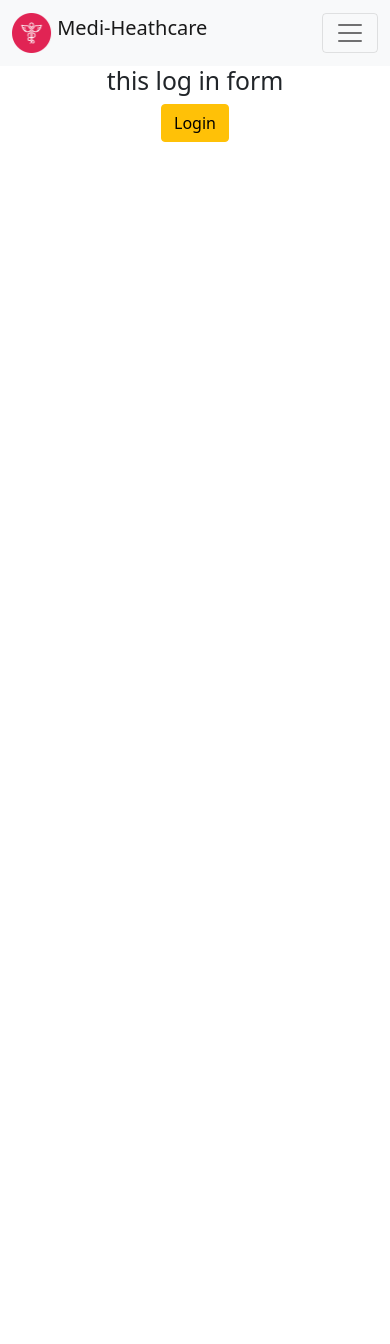
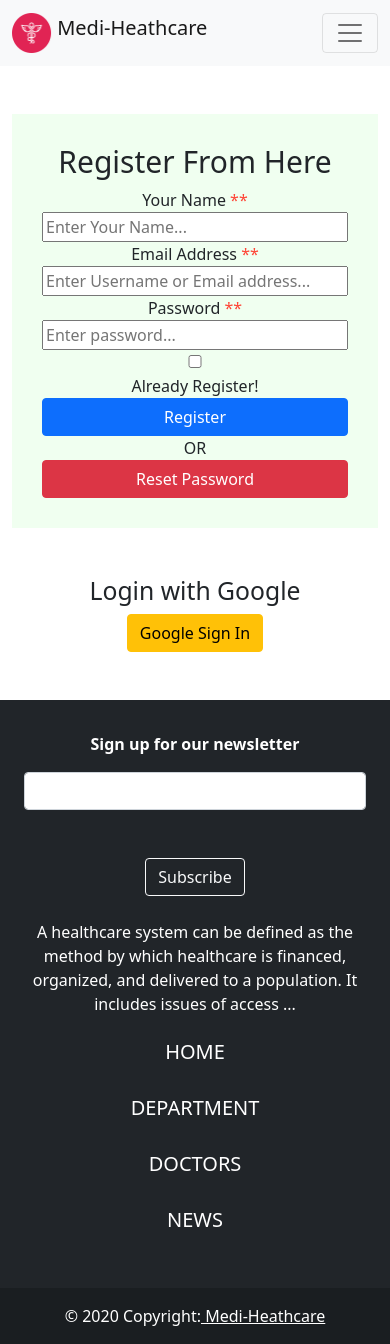
Before and after one commit to MdAbdulKayumKhan/medi-heathcare, a React (Create React App) app: page /login in a window 390 px wide. Before the commit the page ends 844 px from the top, so only its background shows below. Built offline with nearby package versions, Linux system fonts and the light colour scheme; no server answers.

Commit message:
login by email password

```diff
--- a/src/Pages/Home/Service/Service.js
+++ b/src/Pages/Home/Service/Service.js
@@ -14,7 +14,7 @@ const Service = ({service}) => {
                         <img src={img} alt="" />
                     </div>
                     <div className="service-content">
-                        <h3><a href="#">{name}</a></h3>
+                        <h3><Link to="#">{name}</Link></h3>
                         <p>{description.slice(0, 100)}</p>
                         <Link to={`/news/${id}`}><Button variant="primary">Details</Button></Link>
                     </div>
--- a/src/Pages/Home/Shared/Footer/Footer.js
+++ b/src/Pages/Home/Shared/Footer/Footer.js
@@ -6,27 +6,27 @@ const Footer = () => {
     return (
         <div>
 
-            <footer class="bg-dark text-center text-white footer">
-                <div class="container p-4">
-                    <section class="">
+            <footer className="bg-dark text-center text-white footer">
+                <div className="container p-4">
+                    <section className="">
                         <form action="">
-                            <div class="row d-flex justify-content-center">
+                            <div className="row d-flex justify-content-center">
 
-                                <div class="col-auto">
-                                    <p class="pt-2">
+                                <div className="col-auto">
+                                    <p className="pt-2">
                                         <strong>Sign up for our newsletter</strong>
                                     </p>
                                 </div>
-                                <div class="col-md-5 col-12">
+                                <div className="col-md-5 col-12">
 
-                                    <div class="form-outline form-white mb-4">
-                                        <input type="email" id="form5Example21" class="form-control" />
-                                        <label class="form-label" for="form5Example21"></label>
+                                    <div className="form-outline form-white mb-4">
+                                        <input type="email" id="form5Example21" className="form-control" />
+                                        <label className="form-label" htmlFor="form5Example21"></label>
                                     </div>
                                 </div>
-                                <div class="col-auto">
+                                <div className="col-auto">
 
-                                    <button type="submit" class="btn btn-outline-light mb-4">
+                                    <button type="submit" className="btn btn-outline-light mb-4">
                                         Subscribe
                                     </button>
                                 </div>
@@ -34,88 +34,88 @@ const Footer = () => {
                         </form>
                     </section>
 
-                    <section class="mb-4">
+                    <section className="mb-4">
                         <p>
                         A healthcare system can be defined as the method by which healthcare is financed, organized, and delivered to a population. It includes issues of access ...
                         </p>
                     </section>
 
-                    <section class="">
+                    <section className="">
 
-                        <div class="row">
+                        <div className="row">
 
-                            <div class="col-lg-3 col-md-6 mb-4 mb-md-0">
-                                <h5 class="text-uppercase">Home</h5>
+                            <div className="col-lg-3 col-md-6 mb-4 mb-md-0">
+                                <h5 className="text-uppercase">Home</h5>
 
-                                {/* <ul class="list-unstyled mb-0">
+                                {/* <ul className="list-unstyled mb-0">
                                     <li>
-                                        <a href="#!" class="text-white">Link 1</a>
+                                        <a href="#!" className="text-white">Link 1</a>
                                     </li>
                                     <li>
-                                        <a href="#!" class="text-white">Link 2</a>
+                                        <a href="#!" className="text-white">Link 2</a>
                                     </li>
                                     <li>
-                                        <a href="#!" class="text-white">Link 3</a>
+                                        <a href="#!" className="text-white">Link 3</a>
                                     </li>
                                     <li>
-                                        <a href="#!" class="text-white">Link 4</a>
+                                        <a href="#!" className="text-white">Link 4</a>
                                     </li>
                                 </ul> */}
                             </div>
 
-                            <div class="col-lg-3 col-md-6 mb-4 mb-md-0">
-                                <h5 class="text-uppercase">Department</h5>
+                            <div className="col-lg-3 col-md-6 mb-4 mb-md-0">
+                                <h5 className="text-uppercase">Department</h5>
 
-                                {/* <ul class="list-unstyled mb-0">
+                                {/* <ul className="list-unstyled mb-0">
                                     <li>
-                                        <a href="#!" class="text-white">Link 1</a>
+                                        <a href="#!" className="text-white">Link 1</a>
                                     </li>
                                     <li>
-                                        <a href="#!" class="text-white">Link 2</a>
+                                        <a href="#!" className="text-white">Link 2</a>
                                     </li>
                                     <li>
-                                        <a href="#!" class="text-white">Link 3</a>
+                                        <a href="#!" className="text-white">Link 3</a>
                                     </li>
                                     <li>
-                                        <a href="#!" class="text-white">Link 4</a>
+                                        <a href="#!" className="text-white">Link 4</a>
                                     </li>
                                 </ul> */}
                             </div>
 
-                            <div class="col-lg-3 col-md-6 mb-4 mb-md-0">
-                                <h5 class="text-uppercase">Doctors</h5>
+                            <div className="col-lg-3 col-md-6 mb-4 mb-md-0">
+                                <h5 className="text-uppercase">Doctors</h5>
 
-                                {/* <ul class="list-unstyled mb-0">
+                                {/* <ul className="list-unstyled mb-0">
                                     <li>
-                                        <a href="#!" class="text-white">Link 1</a>
+                                        <a href="#!" className="text-white">Link 1</a>
                                     </li>
                                     <li>
-                                        <a href="#!" class="text-white">Link 2</a>
+                                        <a href="#!" className="text-white">Link 2</a>
                                     </li>
                                     <li>
-                                        <a href="#!" class="text-white">Link 3</a>
+                                        <a href="#!" className="text-white">Link 3</a>
                                     </li>
                                     <li>
-                                        <a href="#!" class="text-white">Link 4</a>
+                                        <a href="#!" className="text-white">Link 4</a>
                                     </li>
                                 </ul> */}
                             </div>
 
-                            <div class="col-lg-3 col-md-6 mb-4 mb-md-0">
-                                <h5 class="text-uppercase">News</h5>
+                            <div className="col-lg-3 col-md-6 mb-4 mb-md-0">
+                                <h5 className="text-uppercase">News</h5>
 
-                                {/* <ul class="list-unstyled mb-0">
+                                {/* <ul className="list-unstyled mb-0">
                                     <li>
-                                        <a href="#!" class="text-white">Link 1</a>
+                                        <a href="#!" className="text-white">Link 1</a>
                                     </li>
                                     <li>
-                                        <a href="#!" class="text-white">Link 2</a>
+                                        <a href="#!" className="text-white">Link 2</a>
                                     </li>
                                     <li>
-                                        <a href="#!" class="text-white">Link 3</a>
+                                        <a href="#!" className="text-white">Link 3</a>
                                     </li>
                                     <li>
-                                        <a href="#!" class="text-white">Link 4</a>
+                                        <a href="#!" className="text-white">Link 4</a>
                                     </li>
                                 </ul> */}
                             </div>
--- /dev/null
+++ b/src/Pages/Login/Login/Login.css
@@ -0,0 +1,28 @@
+.basic-login {
+     padding: 90px;
+     background-color: honeydew;
+}
+
+@media only screen and (min-width: 992px) and (max-width: 1200px) {
+ .basic-login {
+     padding: 50px;}
+}
+@media only screen and (min-width: 768px) and (max-width: 991px) {
+.basic-login {
+     padding: 40px;}
+}
+@media (max-width: 767px) {
+.basic-login {
+    padding: 30px;}
+}
+
+.basic-login h3 {
+        font-size: 30px;
+}
+.basic-login input {
+       width: 100%;
+}
+
+.basic-login label span {
+       color: #fe4536;
+}
--- a/src/Pages/Login/Login/Login.js
+++ b/src/Pages/Login/Login/Login.js
@@ -1,26 +1,111 @@
-import React from 'react';
+import React, { useState } from 'react';
 import { Button } from 'react-bootstrap';
-import { useHistory, useLocation } from 'react-router';
 import useAuth from '../../../hooks/useAuth';
+import Footer from '../../Home/Shared/Footer/Footer';
 import Header from '../../Home/Shared/Header/Header';
+import './Login.css';
 
 const Login = () => {
 
-    const {singInUsingGoogle} = useAuth();
-    const location = useLocation();
-    const history = useHistory();
-    const redirect_uri = location.state?.from || '/';
-    // console.log(location?.state?.from)
+    const [email, setEmail] =useState('');
+    const [name, setName] = useState('');
+    const [password, setPassword] = useState('');
+    const [error, setError] = useState('');
+    const [isLogin, setIsLogin] = useState(false);
+    const {errorCatch, resetPassword, singInUsingGoogle, cereatSinginWithEmailPassword, logInWithEmailPassword, setUserName} = useAuth();
 
-    // const handleGoogleSingIn = () =>{
-    //     singInUsingGoogle()
+    const toggleLogin = e =>{
+        setIsLogin(e.target.checked)
+    }
+    const handleNameChange = e => {
+        setName(e.target.value);
+      }
+    const handleEmailChange = e => {
+        setEmail(e.target.value);
+    }
 
-    // }
+    const handlePasswordChange = e => {
+        setPassword(e.target.value)
+    }
+
+    const handleRegister = (e) => {
+        e.preventDefault();
+        if(password.length < 6){
+            setError('Password should be 6 character length.');
+            return;
+        }
+        if (!/(?=.*[a-z])/.test(password)) {
+            setError('Password should contain at least one lower case');
+            return;
+        }
+        if (isLogin) {
+            processLogin(email, password);
+          }
+          else {
+            registerNewUser(email, password);
+        }
+
+
+        console.log('register singed in form', email, password);
+    }
+
+    const processLogin = (email, password) => {
+        logInWithEmailPassword(email, password)
+
+
+      }
+
+      const registerNewUser = (email, password) => {
+        cereatSinginWithEmailPassword(email, password)
+
+      }
+
+    setUserName(name);
+
+
+      const handleResetPassword = (email) => {
+        resetPassword(email);
+
+      }
     return (
         <div>
             <Header></Header>
-            <h2>this log in form</h2>
-            <Button onClick={singInUsingGoogle} variant="warning">Login</Button>
+            <section className="login-area pt-100 pb-100">
+                <div className="container">
+                    <div className="row">
+                        <div className="col-lg-8 offset-lg-2 mt-5 mb-5">
+                            <div className="basic-login">
+                                <h3 className="text-center mb-60">{isLogin? 'Login' : 'Register'} From Here</h3>
+                                <h5 style={{color: 'red'}}>{error} {errorCatch}</h5>
+                                <form onSubmit={handleRegister}>
+                                    <label htmlFor="name">Your Name <span>**</span></label>
+                                    <input onBlur={handleNameChange} id="name" type="text" placeholder="Enter Your Name..." required />
+                                    <label htmlFor="email">Email Address <span>**</span></label>
+                                    <input onBlur={handleEmailChange} id="email" type="email" placeholder="Enter Username or Email address..." required />
+                                    <label htmlFor="pass">Password <span>**</span></label>
+                                    <input onBlur={handlePasswordChange} id="pass" type="password" placeholder="Enter password..." required/>
+                                    <div className="login-action mb-20 fix">
+                                        <span className="log-rem f-left">
+                                            <input onChange={toggleLogin} id="remember" type="checkbox" />
+                                            <label htmlFor="remember">Already Register!</label>
+                                        </span>
+                                    </div>
+
+                                    <Button type="submit" className="w-100" variant="primary">{isLogin? 'Login' : 'Register'}</Button>
+                                    <div className="or-divide"><span>OR</span></div>
+                                    <Button onClick={handleResetPassword}  className="w-100" variant="danger">Reset Password</Button>
+
+                                </form>
+                            </div>
+                        </div>
+                    </div>
+                </div>
+            </section>
+            <section className="mb-5">
+                <h2>Login with Google</h2>
+                <Button onClick={singInUsingGoogle} variant="warning">Google Sign In</Button>
+            </section>
+            <Footer></Footer>
         </div>
     );
 };
```
Also changed, not shown: src/Pages/Home/Home/Home.js (+12 -14 lines), src/hooks/useFirebase.js (+75 -11 lines).
